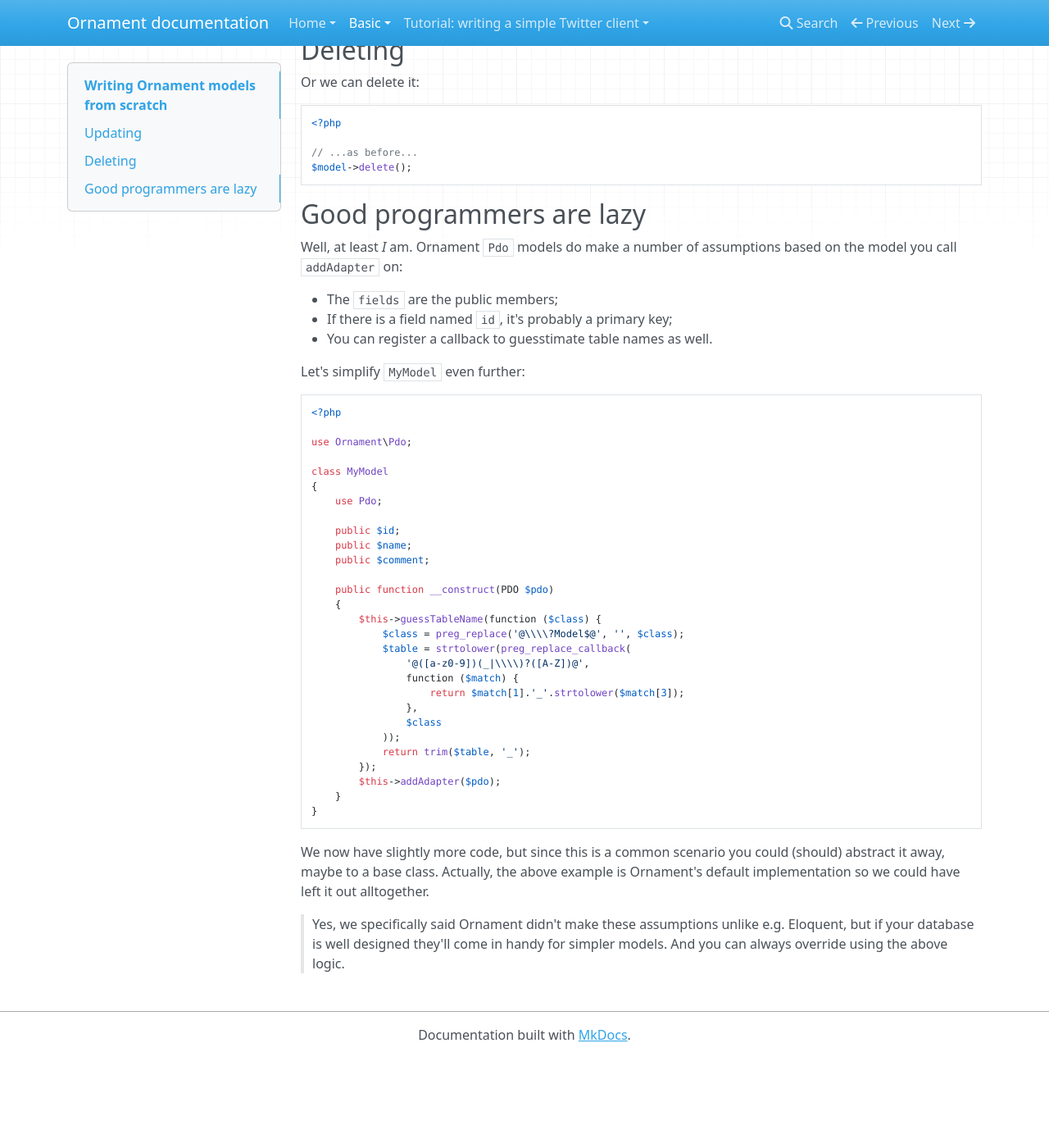
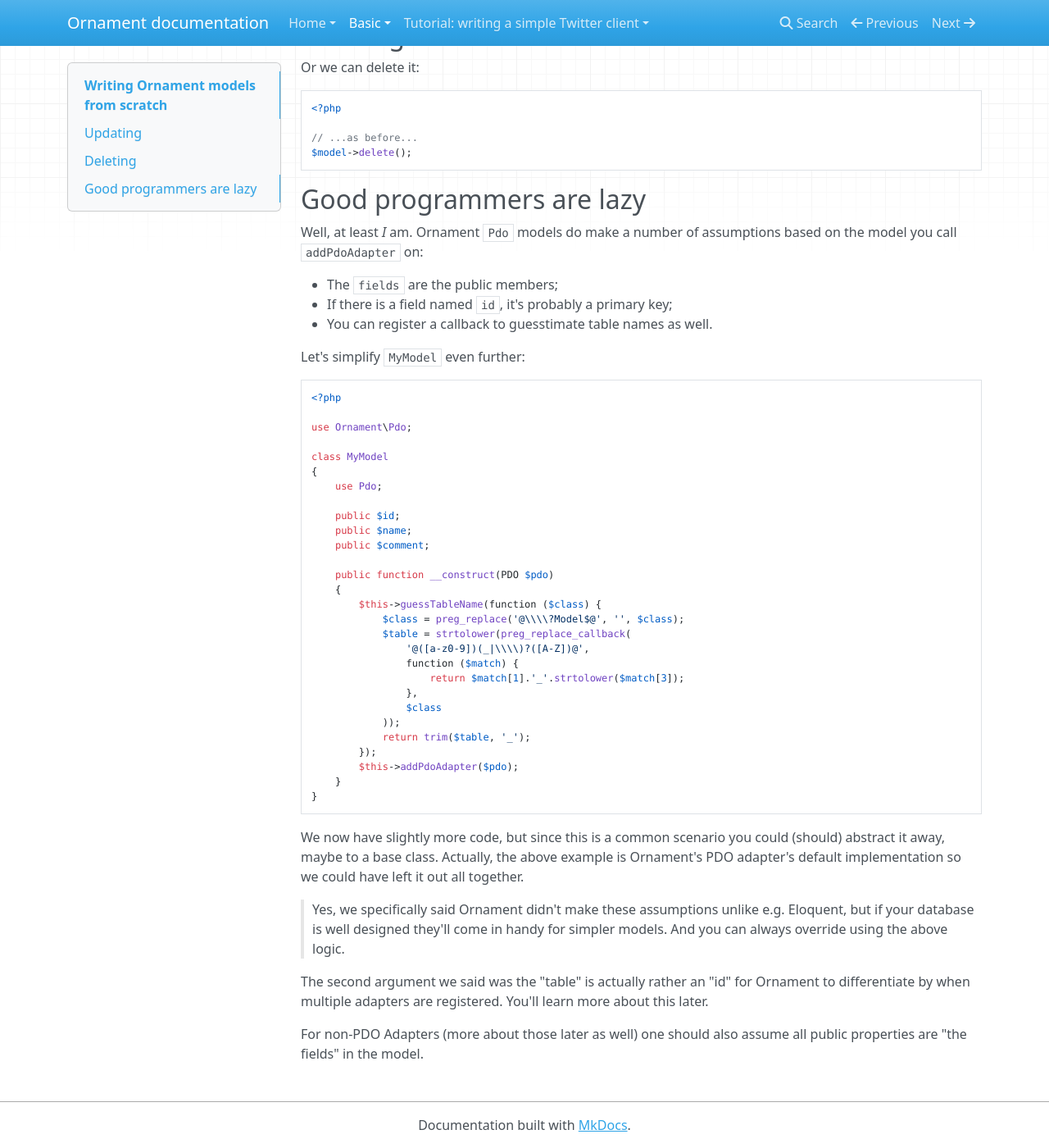
Before and after one commit to ornament-orm/ornament, an MkDocs documentation site: the page built from docs/basic/scratch.md, in a window 1280 px wide and 1400 px high, scrolled down 1283 px. Shown: the whole window at 82% size. Built offline with MkDocs 1.6.1, drawn with Linux system fonts in a browser that asks for light colours; nearby versions of some CDN libraries; old or Windows-style settings are respelled for this version of MkDocs; before the commit the page ends 2573 px from its top, so only the background shows below that; some of the changed text lies outside the part shown.

Commit message:
update docs

````diff
--- a/docs/basic/scratch.md
+++ b/docs/basic/scratch.md
@@ -18,9 +18,8 @@ class MyModel
 
     public function __construct(PDO $pdo)
     {
-        $this->addAdapter($pdo, 'mytable')
-             ->setPrimaryKey('id')
-             ->setFields('name', 'comment');
+        $this->addPdoAdapter($pdo, 'mytable', ['name', 'comment'])
+             ->setPrimaryKey('id');
     }
 }
 
@@ -34,11 +33,11 @@ $model->save();
 That's really all you need to get started. But let's look a bit deeper into
 that, because this all still looks like magic.
 
-In the model constructor, we call `addAdapter` with our `PDO` object as an
-argument. On the return value of that (a wrapped `Ornament\Adapter` object) we
-then tell Ornament how to handle this type of object; we call `setTable`,
-`setPrimaryKey` and `setFields` (I assume it's quite obvious what these do).
-The order in which you call these is unimportant; they all return `$this`.
+In the model constructor, we call `addPdoAdapter` with our `PDO` object as the
+first argument, the table as second and finally an array of fields. On the
+return value of that (a wrapped `Ornament\Adapter` object) we then tell
+Ornament how to handle this type of object; we call `setPrimaryKey` to tell the
+PDO adapter what the primary key field is.
 
 > In this example, the `PDO` object is injected via the constructor, but of
 > course you can get it from wherever you like.
@@ -76,7 +75,7 @@ $model->delete();
 
 ## Good programmers are lazy
 Well, at least _I_ am. Ornament `Pdo` models do make a number of assumptions
-based on the model you call `addAdapter` on:
+based on the model you call `addPdoAdapter` on:
 
 - The `fields` are the public members;
 - If there is a field named `id`, it's probably a primary key;
@@ -110,15 +109,23 @@ class MyModel
             ));
             return trim($table, '_');
         });
-        $this->addAdapter($pdo);
+        $this->addPdoAdapter($pdo);
     }
 }
 ```
 
 We now have slightly more code, but since this is a common scenario you could
 (should) abstract it away, maybe to a base class. Actually, the above example is
-Ornament's default implementation so we could have left it out alltogether.
+Ornament's PDO adapter's default implementation so we could have left it out all
+together.
 
 > Yes, we specifically said Ornament didn't make these assumptions unlike e.g.
 > Eloquent, but if your database is well designed they'll come in handy for
 > simpler models. And you can always override using the above logic.
+
+The second argument we said was the "table" is actually rather an "id" for
+Ornament to differentiate by when multiple adapters are registered. You'll
+learn more about this later.
+
+For non-PDO Adapters (more about those later as well) one should also assume
+all public properties are "the fields" in the model.
````
Also changed, not shown: docs/basic/virtual.md (+7 -8 lines).
